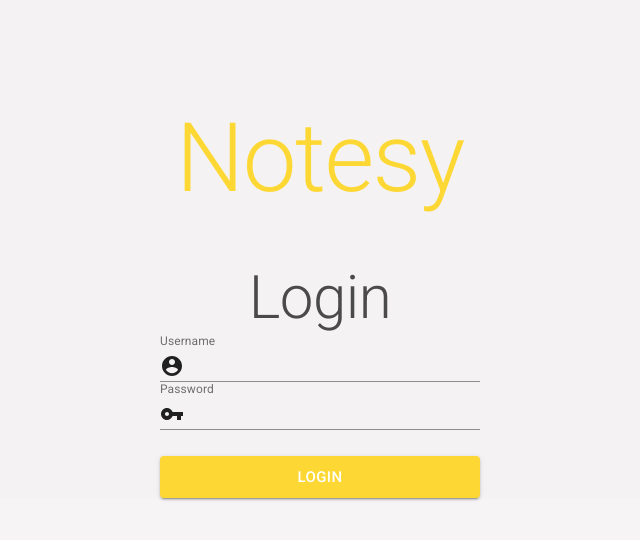
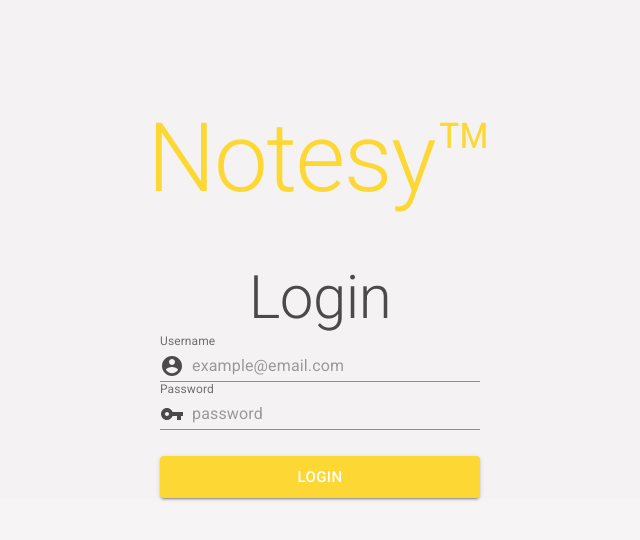
Before and after one commit to thatvictor7/NotesAppReact, a React (Create React App) app in the folder notes_app/: page /login in a window 1280 px wide. Shown: the top 540 px of the page, without its empty margins (320-960 px from the left). Built offline with nearby package versions, Linux system fonts and the light colour scheme.

Commit message:
added onchange handle for email/username, changed to class component

```diff
--- a/notes_app/src/components/Login.jsx
+++ b/notes_app/src/components/Login.jsx
@@ -1,4 +1,4 @@
-import React from 'react';
+import React, { Component } from 'react';
 import { makeStyles, InputAdornment, InputLabel, Input, FormControl, Typography, Button } from '@material-ui/core';
 // import FormControl from '@material-ui/core/FormControl';
 // import TextField from '@material-ui/core/TextField';
@@ -6,7 +6,8 @@ import { makeStyles, InputAdornment, InputLabel, Input, FormControl, Typography,
 import AccountCircle from '@material-ui/icons/AccountCircle';
 import Vpn_key from '@material-ui/icons/VpnKey'
 
-const useStyles = makeStyles(theme => ({
+// const useStyles = makeStyles(theme => ({
+const classes = {
     container: {
         // backgroundColor: 'red',
         // height: '100rem',
@@ -37,30 +38,53 @@ const useStyles = makeStyles(theme => ({
         // alignSelf: 'flex-start',
         paddingBottom: '3rem',
         paddingTop: '8%'
+    },
+    logos: {
+        color: 'rgba(31,31,31,.8)'
+    },
+    form: {
+        display: 'flex',
+        flexDirection: 'column'
     }
-}))
+}
+// ))
 
-const Login = () => {
+class Login extends Component {
 
-    const classes = useStyles()
+    constructor(props) {
+        super(props)
+        this.state = {
+            username: '',
+            password: ''
+        }
+    }
+
+    render() {
+
+        // const classes = useStyles()
 
         return (
-        <div className={classes.container}>
-                <Typography className={`${classes.appName}`} variant="h1" component="h1">
-                    Notesy
+            <div style={classes.container}>
+                <Typography style={classes.appName} variant="h1" component="h1">
+                    {/* <Typography className={`${classes.appName}`} variant="h1" component="h1"></Typography> */}
+                    Notesy™
                 </Typography>
-            <div className={classes.formContainer}>
-                <Typography className={`test ${classes.title}`} variant="h2" component="h2">
+                <div style={classes.formContainer}>
+                    {/* <Typography className={`test ${classes.title}`} variant="h2" component="h2"> */}
+                    <Typography style={classes.title} variant="h2" component="h2">
                         Login
                     </Typography>
+                    <form style={classes.form} method='POST'>
                         <FormControl >
                             <InputLabel htmlFor="input-with-icon-adornment">Username</InputLabel>
                             <Input
                                 id="input-with-icon-adornment"
                                 type='email'
+                                placeholder='example@email.com'
+                                onChange={this.handleUsername}
                                 startAdornment={
                                     <InputAdornment position="start">
-                                <AccountCircle />
+                                        <AccountCircle style={classes.logos} />
                                     </InputAdornment>
                                 }
                             />
@@ -70,20 +94,30 @@ const Login = () => {
                             <Input
                                 id="input-with-icon-adornment"
                                 type='password'
+                                placeholder='password'
                                 startAdornment={
                                     <InputAdornment position="start">
-                                {/* <AccountCircle /> */}
-                                <Vpn_key />
+                                        <Vpn_key style={classes.logos} />
                                     </InputAdornment>
                                 }
                             />
                         </FormControl>
-                <Button type='button' className={classes.loginButton} variant="contained" size='large'>
+                        <Button type='button' style={classes.loginButton} variant="contained" size='large'>
                             Login
                         </Button>
+                    </form>
                 </div>
             </div>
         )
     }
 
+    handleUsername = (e) => {
+
+        this.setState({ username: e.target.value })
+        // console.log('handle un', this.state)
+
+    }
+
+}
+
 export default Login
```
Lines whose indentation alone changed are shown as unchanged.
